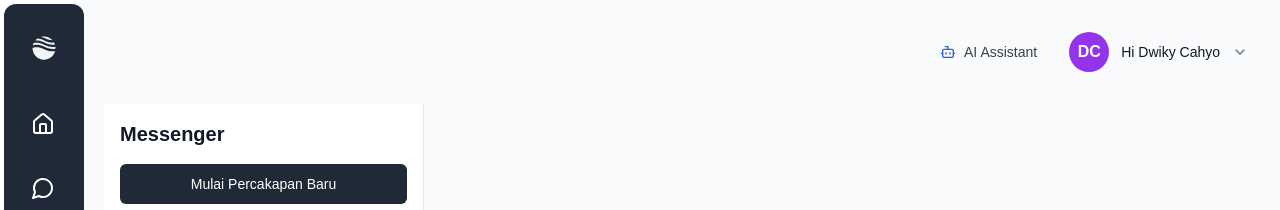
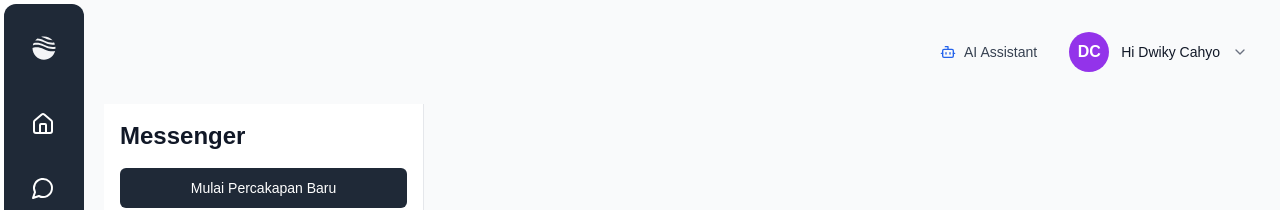
Before and after one commit to mdwikycahyo/portrai-participant-demo, a Next.js app: page /messenger in a window 1280 px wide. Shown: the top 210 px of the page. Built offline with nearby package versions, Linux system fonts and the light colour scheme.

Commit message:
minor fix on messenger list panel title

```diff
--- a/components/messenger-channel-list.tsx
+++ b/components/messenger-channel-list.tsx
@@ -21,7 +21,7 @@ export function MessengerChannelList({
     <div className="w-80 bg-white border-r border-gray-200 flex flex-col">
       {/* Header */}
       <div className="p-4 border-b border-gray-200">
-        <h1 className="text-xl font-semibold text-gray-900 mb-4">Messenger</h1>
+        <h1 className="text-2xl font-bold text-gray-900 mb-4">Messenger</h1>
         <Button onClick={onAddNewChannel} className="w-full bg-gray-800 hover:bg-gray-700 text-white">
           Mulai Percakapan Baru
         </Button>
```
